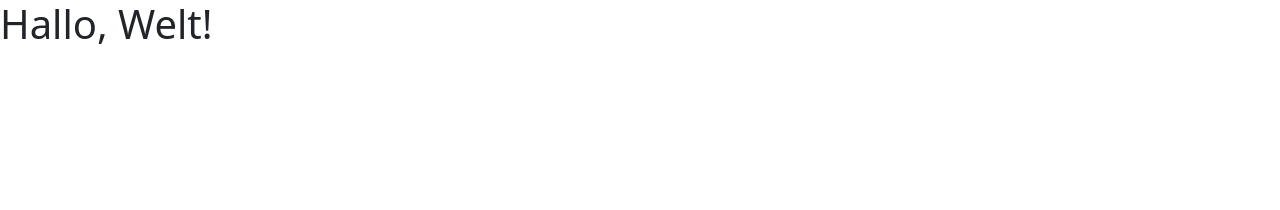
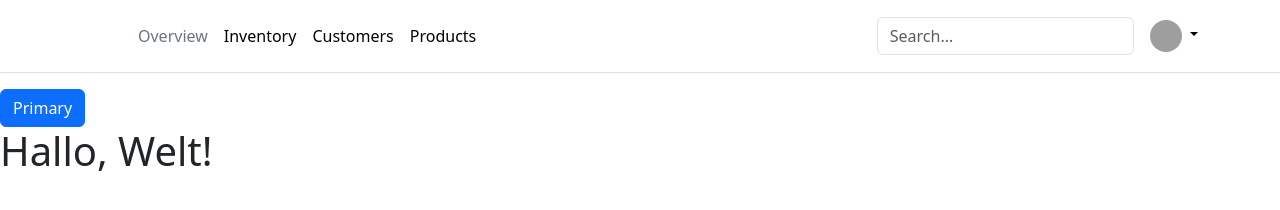
Before and after one commit to jo-huck/cbs-pwa, a plain HTML site: page index.html in a window 1280 px wide. Drawn offline with nearby package versions, Linux system fonts and the light colour scheme; grey boxes are pictures that could not be loaded.

Commit message:
Add Header and button to index.html

```diff
--- a/index.html
+++ b/index.html
@@ -5,9 +5,45 @@
     <meta name="viewport" content="width=device-width, initial-scale=1.0">
     <title>Meine Bootstrap-Seite</title>
     <!-- Bootstrap CSS -->
-    <link rel="stylesheet" href="https://stackpath.bootstrapcdn.com/bootstrap/5.1.3/css/bootstrap.min.css">
+    <link href="https://cdn.jsdelivr.net/npm/bootstrap@5.3.3/dist/css/bootstrap.min.css" rel="stylesheet" integrity="sha384-QWTKZyjpPEjISv5WaRU9OFeRpok6YctnYmDr5pNlyT2bRjXh0JMhjY6hW+ALEwIH" crossorigin="anonymous">
 </head>
 <body>
+  <main>
+    <header class="p-3 mb-3 border-bottom">
+    <div class="container">
+      <div class="d-flex flex-wrap align-items-center justify-content-center justify-content-lg-start">
+        <a href="/" class="d-flex align-items-center mb-2 mb-lg-0 link-body-emphasis text-decoration-none">
+          <svg class="bi me-2" width="40" height="32" role="img" aria-label="Bootstrap"><use xlink:href="#bootstrap"></use></svg>
+        </a>
+
+        <ul class="nav col-12 col-lg-auto me-lg-auto mb-2 justify-content-center mb-md-0">
+          <li><a href="#" class="nav-link px-2 link-secondary">Overview</a></li>
+          <li><a href="#" class="nav-link px-2 link-body-emphasis">Inventory</a></li>
+          <li><a href="#" class="nav-link px-2 link-body-emphasis">Customers</a></li>
+          <li><a href="#" class="nav-link px-2 link-body-emphasis">Products</a></li>
+        </ul>
+
+        <form class="col-12 col-lg-auto mb-3 mb-lg-0 me-lg-3" role="search">
+          <input type="search" class="form-control" placeholder="Search..." aria-label="Search">
+        </form>
+
+        <div class="dropdown text-end">
+          <a href="#" class="d-block link-body-emphasis text-decoration-none dropdown-toggle" data-bs-toggle="dropdown" aria-expanded="false">
+            <img src="https://github.com/mdo.png" alt="mdo" width="32" height="32" class="rounded-circle">
+          </a>
+          <ul class="dropdown-menu text-small">
+            <li><a class="dropdown-item" href="#">New project...</a></li>
+            <li><a class="dropdown-item" href="#">Settings</a></li>
+            <li><a class="dropdown-item" href="#">Profile</a></li>
+            <li><hr class="dropdown-divider"></li>
+            <li><a class="dropdown-item" href="#">Sign out</a></li>
+          </ul>
+        </div>
+      </div>
+    </div>
+    </header>
+  </main>
+  <button type="button" class="btn btn-primary">Primary</button>
     <h1>Hallo, Welt!</h1>
 
     <!-- Optional JavaScript -->
@@ -15,6 +51,6 @@
     <script src="https://code.jquery.com/jquery-3.6.0.slim.min.js"></script>
     <script src="https://cdnjs.cloudflare.com/ajax/libs/popper.js/2.11.5/umd/popper.min.js"></script>
     <!-- Bootstrap JS -->
-    <script src="https://stackpath.bootstrapcdn.com/bootstrap/5.1.3/js/bootstrap.min.js"></script>
+    <script src="https://cdn.jsdelivr.net/npm/bootstrap@5.3.3/dist/js/bootstrap.bundle.min.js" integrity="sha384-YvpcrYf0tY3lHB60NNkmXc5s9fDVZLESaAA55NDzOxhy9GkcIdslK1eN7N6jIeHz" crossorigin="anonymous"></script>
 </body>
 </html>
```
